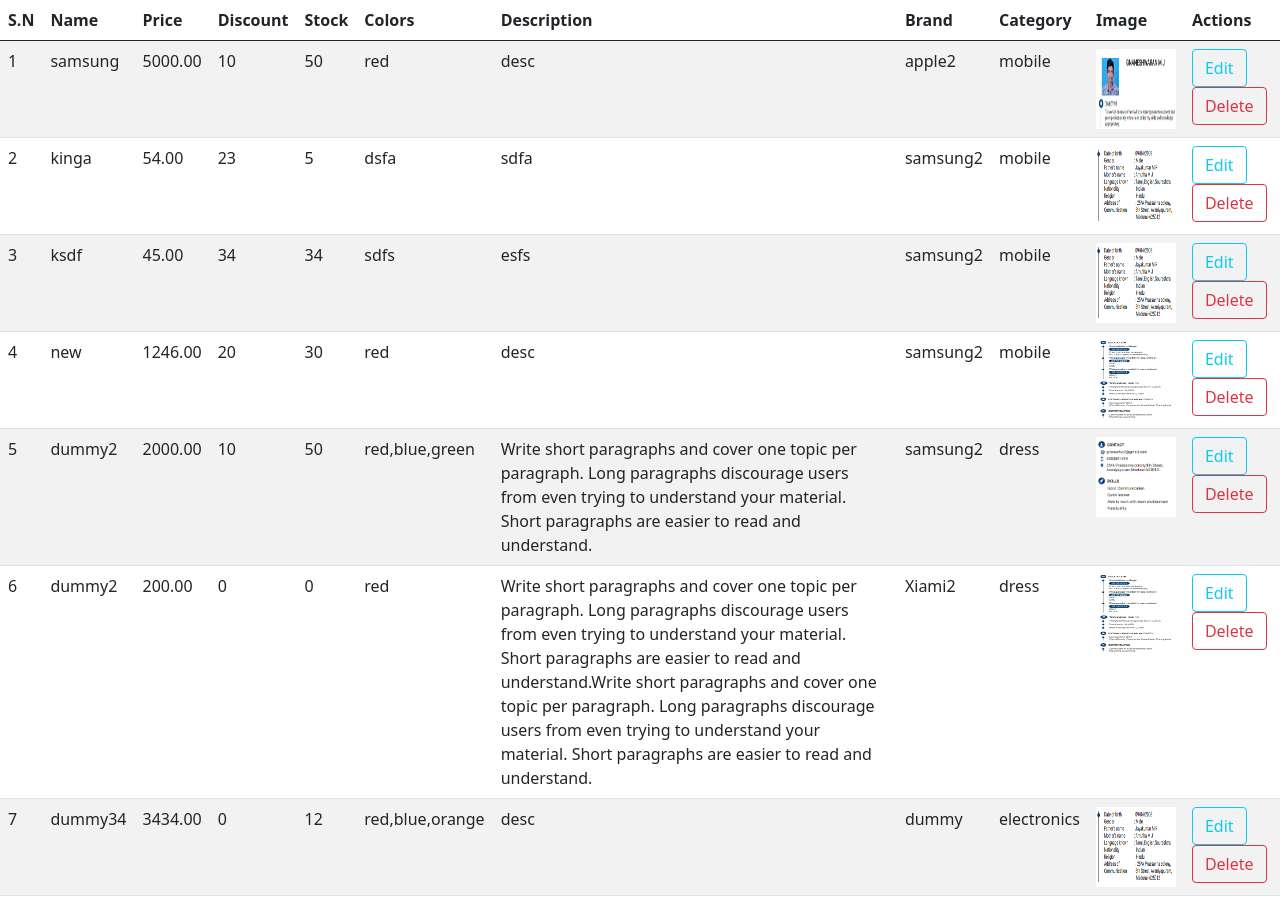
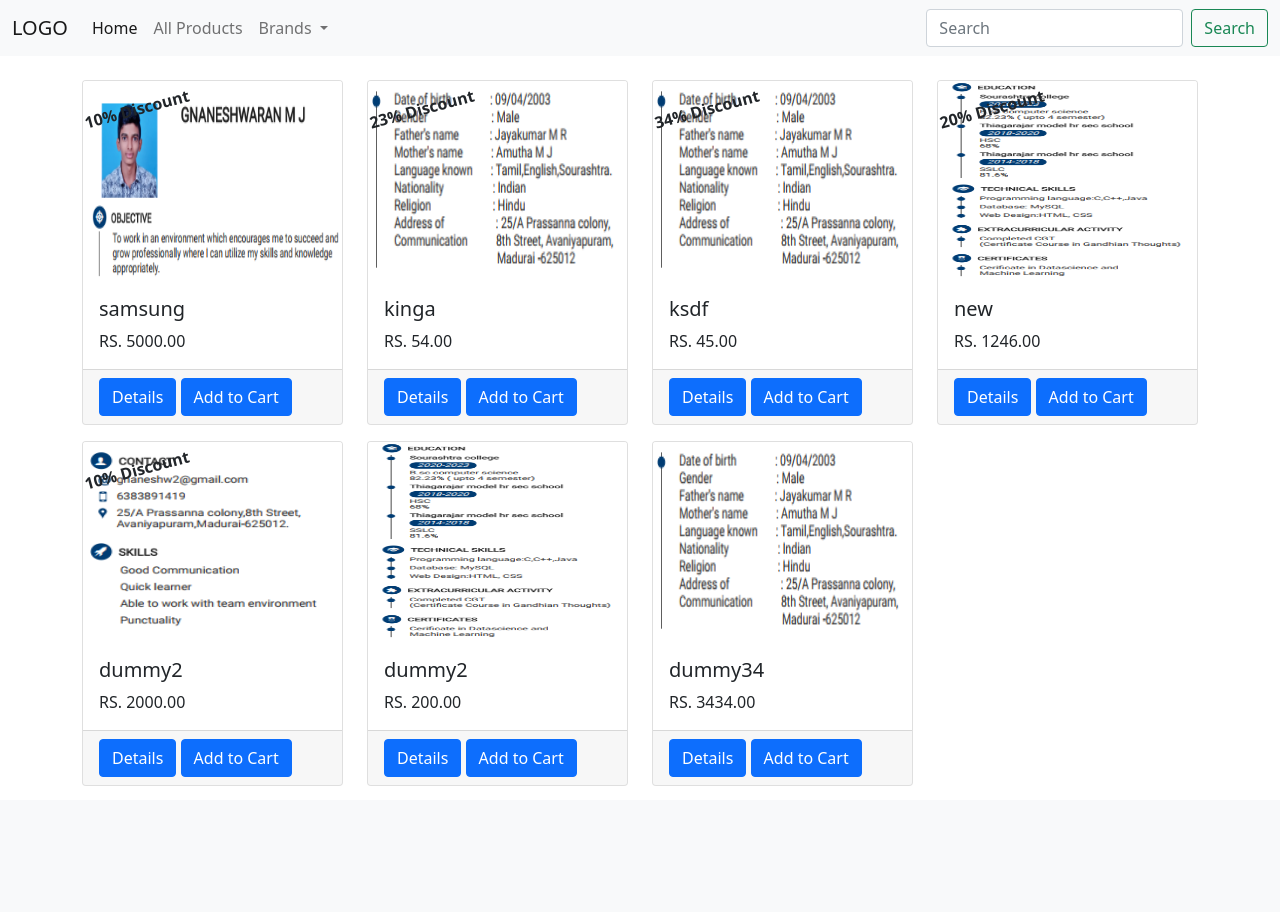
Before and after one commit to KARTHI2710/flask_ecommerce_project, a Flask app: page / in a window 1280 px wide. After the commit the page ends 786 px from the top, so only its background shows below. Run offline with Flask 3, Linux system fonts and the light colour scheme; a user stored in the database is signed in; data comes from the database, SQL or seed files in the repository; both versions use the stored data as it was after the commit; some libraries are stand-ins or nearby versions.

Commit message:
product page created,brand delete and category delete updated

```diff
--- a/shop/admin/routes.py
+++ b/shop/admin/routes.py
@@ -5,7 +5,7 @@ from .models import User
 from shop.products.models import Addproduct,Brand,Category
 from shop._global import checkuser
 
-@app.route('/')
+@app.route('/admin')
 def home():
     if 'email' not in session:
         flash(f"Please Login first","danger")
--- a/shop/products/routes.py
+++ b/shop/products/routes.py
@@ -32,7 +32,7 @@ def addcategory():
         db.session.add(cat)
         flash(f"{categoryname} added successfully","success")
         db.session.commit()
-        return redirect(url_for('addbrand'))
+        return redirect(url_for('addcategory'))
     return render_template('products/addbrand.html',title='Add Brand')
 
 @app.route('/addproduct',methods=['GET','POST'])
@@ -140,7 +140,7 @@ def deleteproduct(id):
         product=Addproduct.query.get(id)
         db.session.delete(product)
         db.session.commit()
-        return redirect(url_for('home'))
+        return redirect(url_for('showcategories'))
 
 
 
@@ -156,3 +156,45 @@ def updatebrand(id):
             db.session.commit()
             return redirect(url_for('showbrands'))
         return render_template('products/updatebrand.html',title='Update brand page',brand=update_brand)
+
+
+@app.route('/deletebrand/<int:id>',methods=['GET','POST'])
+def deletebrand(id):
+    if checkuser():
+        brand=Brand.query.get_or_404(id)
+        db.session.delete(brand)
+        db.session.commit()
+        return redirect(url_for('showbrands'))
+
+@app.route('/deletecategory/<int:id>',methods=['GET','POST'])
+def deletecategory(id):
+    if checkuser():
+        category=Category.query.get_or_404(id)
+        db.session.delete(category)
+        db.session.commit()
+        return redirect(url_for('showcategories'))
+
+
+@app.route('/updatecategory/<int:id>',methods=['GET','POST'])
+def updatecategory(id):
+    if checkuser():
+        update_category=Category.query.get_or_404(id)
+        if request.method=='POST':
+            category=request.form.get('category')
+            update_category.name=category
+            flash('Your Category has been updated','success')
+            db.session.commit()
+            return redirect(url_for('showcategories'))
+        return render_template('products/updatebrand.html',title='Update brand page',category=update_category)
+
+@app.route('/')
+def homeproduct():
+    products = Addproduct.query.all()
+    brands = Brand.query.join(Addproduct,(Brand.id == Addproduct.brand_id)).all()
+    return render_template('products/index.html',title="Home",products=products,brands=brands)
+
+@app.route('/brandproducts/<int:id>',methods=['GET','POST'])
+def brandproduct(id):
+    products = Addproduct.query.filter_by(brand_id=id)
+    brands = Brand.query.join(Addproduct,(Brand.id == Addproduct.brand_id)).all()
+    return render_template('products/index.html',title="Home",products=products,brands=brands)
--- a/shop/templates/admin/brand.html
+++ b/shop/templates/admin/brand.html
@@ -19,7 +19,7 @@
                 <td>{{brand.name}}</td>
                 <td>
                     <a href="{{url_for('updatebrand',id=brand.id)}}" class='btn btn-outline-info'>Edit</a>
-                    <a href="{{url_for('updatebrand',id=brand.id)}}" class='btn btn-outline-danger'>Delete</a>
+                    <a href="{{url_for('deletebrand',id=brand.id)}}" class='btn btn-outline-danger'>Delete</a>
                 </td>
             {% endfor %}
         </tbody>
--- a/shop/templates/admin/category.html
+++ b/shop/templates/admin/category.html
@@ -18,8 +18,8 @@
                 <td>{{loop.index}}</td>
                 <td>{{category.name}}</td>
                 <td>
-                    <a href="#" class='btn btn-outline-info'>Edit</a>
-                    <a href="#" class='btn btn-outline-danger'>Delete</a>
+                    <a href="{{url_for('updatecategory',id=category.id)}}" class='btn btn-outline-info'>Edit</a>
+                    <a href="{{url_for('deletecategory',id=category.id)}}" class='btn btn-outline-danger'>Delete</a>
                 </td>
             {% endfor %}
         </tbody>
--- /dev/null
+++ b/shop/templates/products/index.html
@@ -0,0 +1,68 @@
+{% extends 'layout.html' %}
+
+{% block content %}
+<!-- navbar start -->
+<nav class="navbar navbar-expand-lg navbar-light bg-light">
+    <div class="container-fluid">
+      <a class="navbar-brand" href="/">LOGO</a>
+      <button class="navbar-toggler" type="button" data-bs-toggle="collapse" data-bs-target="#navbarSupportedContent" aria-controls="navbarSupportedContent" aria-expanded="false" aria-label="Toggle navigation">
+        <span class="navbar-toggler-icon"></span>
+      </button>
+      <div class="collapse navbar-collapse" id="navbarSupportedContent">
+        <ul class="navbar-nav me-auto mb-2 mb-lg-0">
+          <li class="nav-item">
+            <a class="nav-link active" aria-current="page" href="/">Home</a>
+          </li>
+          <li class="nav-item">
+            <a class="nav-link" href="/">All Products</a>
+          </li>
+          <li class="nav-item dropdown">
+            <a class="nav-link dropdown-toggle" href="#" id="navbarDropdown" role="button" data-bs-toggle="dropdown" aria-expanded="false">
+              Brands
+            </a>
+            <ul class="dropdown-menu" aria-labelledby="navbarDropdown">
+                {% for brand in brands %}
+                    <li><a class="dropdown-item" href="{{url_for('brandproduct',id=brand.id )}}">{{brand.name}}</a></li>
+                {% endfor %}
+
+            </ul>
+          </li>
+        </ul>
+        <form class="d-flex">
+          <input class="form-control me-2" type="search" placeholder="Search" aria-label="Search">
+          <button class="btn btn-outline-success" type="submit">Search</button>
+        </form>
+      </div>
+    </div>
+  </nav>
+<!-- navbar end -->
+
+
+<!-- products -->
+<div class="container mt-2">
+    <div class="row">
+        {% for product in products %}
+            <div class="col-md-3 mt-3">
+                <div class="card">
+                    <img src="{{url_for('static' , filename='uploads/'+ product.image_1)}}" class="card-img-top" height="200" alt="product image" loading="lazy">
+                    {% if product.discount != 0 %}
+                    <p class="mt-3 fw-bold" style="position: absolute; transform: rotate(-15deg);">{{product.discount}}% Discount</p>
+                    {% endif %}
+                    <div class="card-body">
+                      <h5 class="card-title">{{product.name}}</h5>
+                      <p class="card-text">RS. {{product.price}}</p>
+
+                    </div>
+                    <div class="card-footer">
+                        <a href="#" class="btn btn-primary">Details</a>
+                        <a href="#" class="btn btn-primary">Add to Cart</a>
+                    </div>
+                  </div>
+            </div>
+        {% endfor %}
+
+    </div>
+</div>
+<!-- products end -->
+
+{% endblock content %}
--- a/shop/templates/products/updatebrand.html
+++ b/shop/templates/products/updatebrand.html
@@ -14,7 +14,7 @@
       {% else %}
             <div class="text-center h5">Update Category</div>
             <form method="post">
-              <input type="text" name="category" class="form-control" />
+              <input type="text" name="category" class="form-control" value={{category.name}} />
               <input type="submit" class="btn btn-info mt-2" />
             </form>
       {% endif %}
```
Also changed, not shown: instance/myshop.db, shop/static/uploads/4721a9e2-2de5-11ef-a076-3c91803c310e5.PNG (added), shop/static/uploads/b6e36c05-2de0-11ef-8150-3c91803c310e3.PNG (added), shop/static/uploads/e20e22c1-2de0-11ef-aa89-3c91803c310e2.PNG (added).
